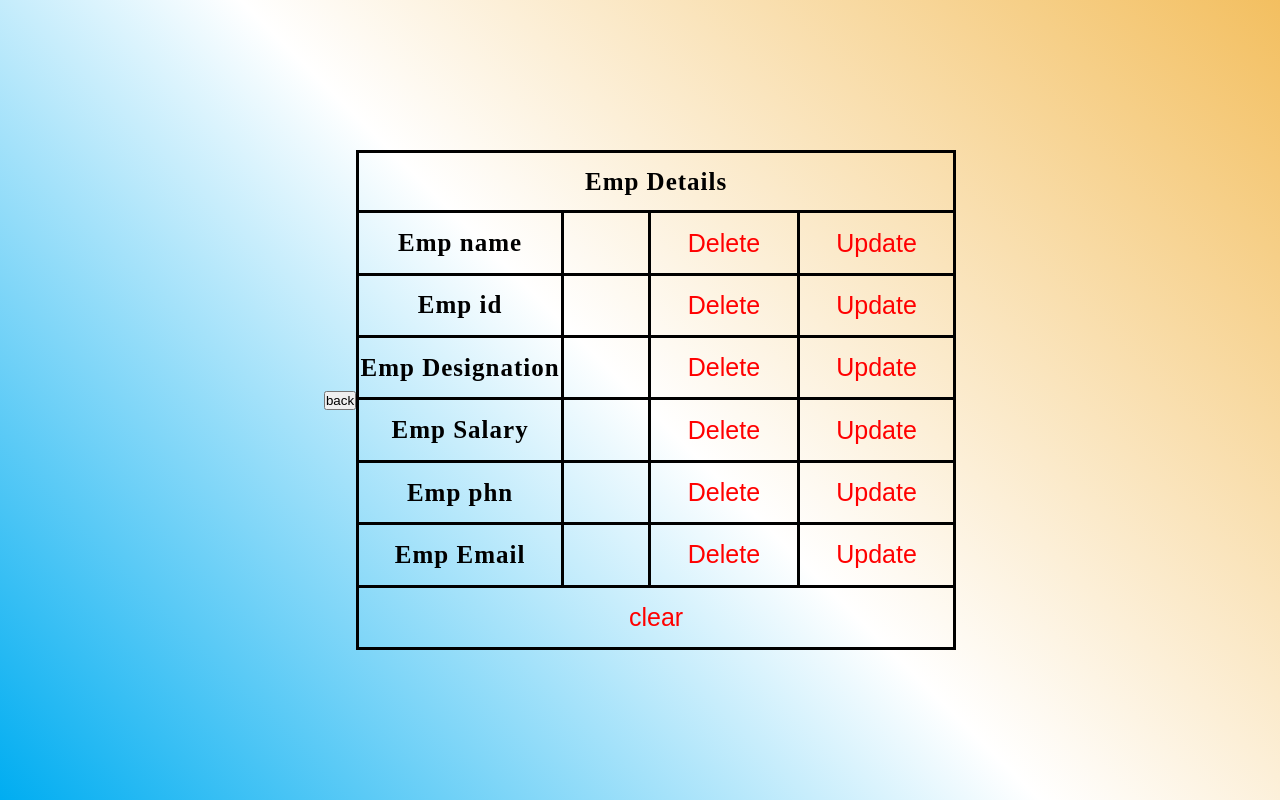
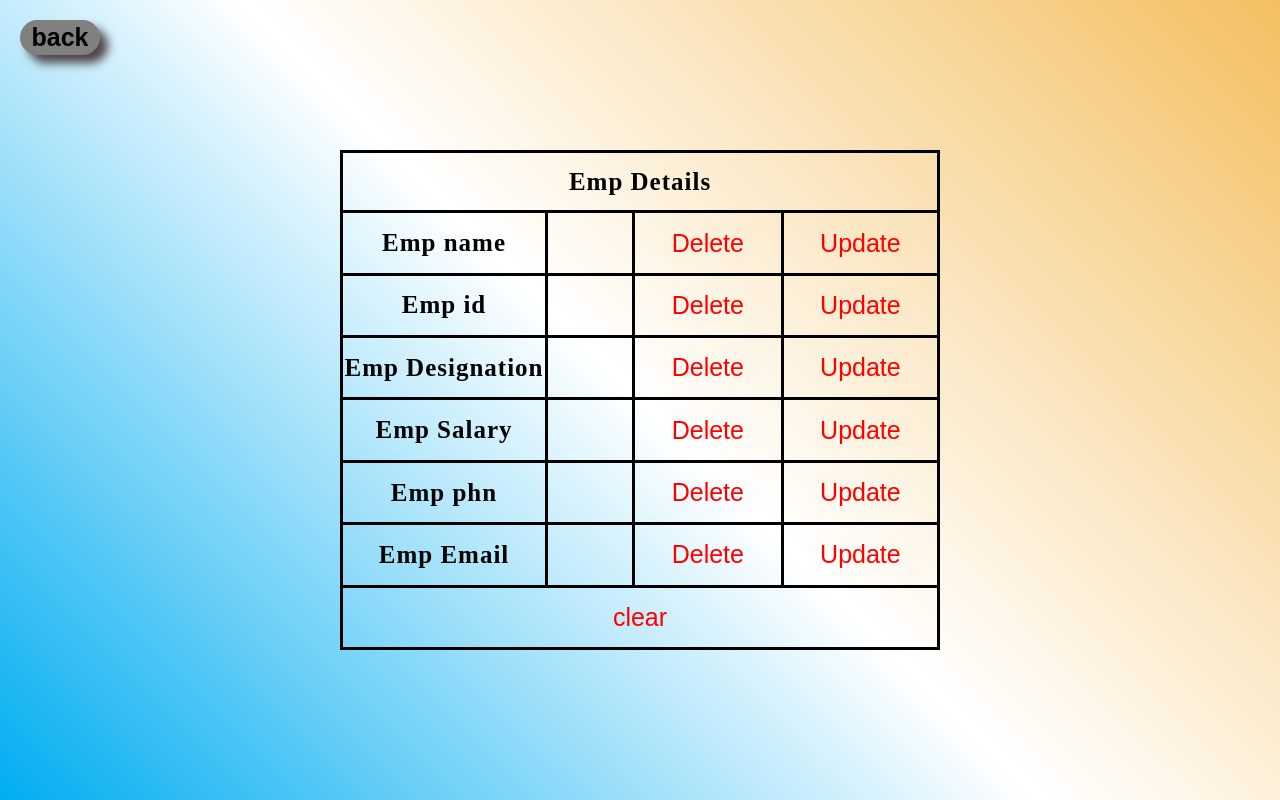
Before and after one commit to mittuSai/Details-filling, a plain HTML site: page DisplayEmpDetails.html in a window 1280 px wide. Drawn offline with Linux system fonts and the light colour scheme.

Commit message:
Update EmpDetails.css
commited changes

```diff
--- a/EmpDetails.css
+++ b/EmpDetails.css
@@ -29,3 +29,18 @@ input{
     font-size: 25px;
     color:red;
 }
+#back{
+    width: 80px;
+    height: 35px;
+    background-color: gray;
+    color: black;
+    text-align: center;
+    font-size: 25px;
+    font-weight: bolder;
+    border-radius: 20px;
+    box-shadow: 8px 8px 10px rgb(80, 70, 70) ;
+    border: none;
+    position: absolute;
+    top: 20px;
+    left: 20px;
+}
```
